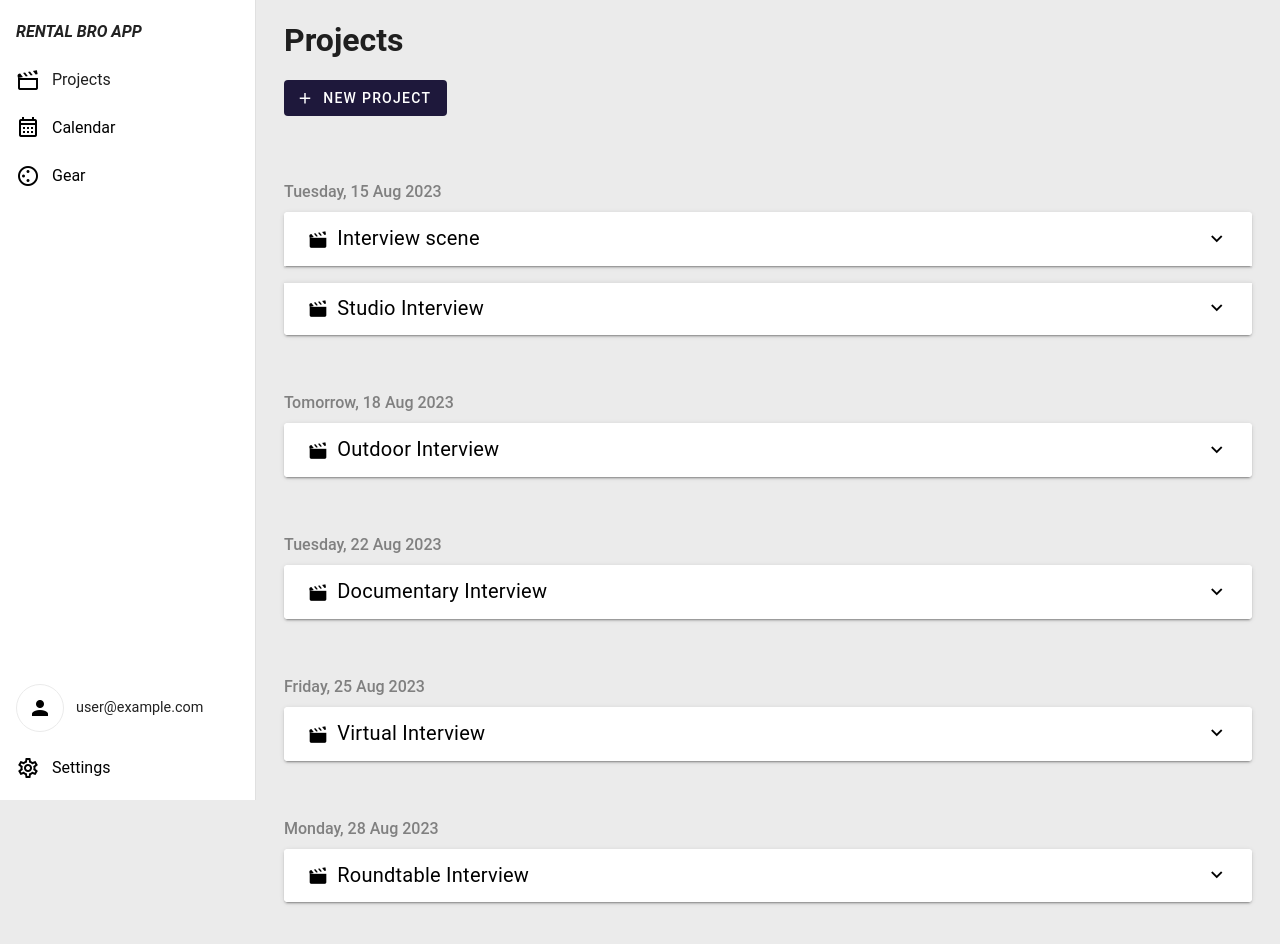
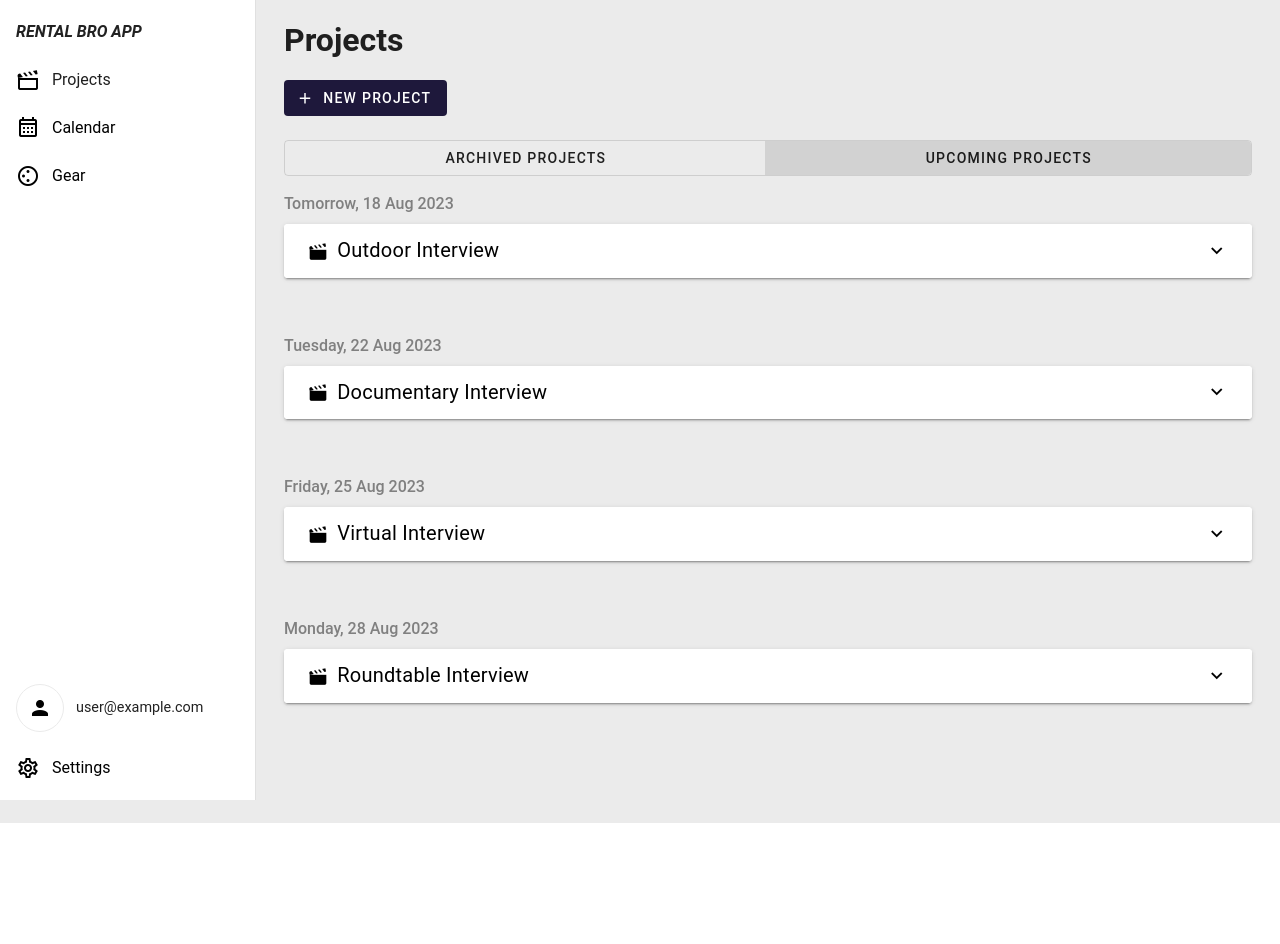
Before and after one commit to Teder-kedr/rental-bro-app, a Vue app: page /projects in a window 1280 px wide. Shown: the top 944 px of the page. After the commit the page ends 823 px from the top, so only its background shows below. Built offline with nearby package versions, Linux system fonts and the light colour scheme; no server answers; sample sign-in values are in the browser's storage.

Commit message:
improved styles

```diff
--- a/src/components/gear/GearList.vue
+++ b/src/components/gear/GearList.vue
@@ -1,7 +1,7 @@
 <template>
   <v-container class="pa-0">
     <v-btn
-      class="mb-6"
+      class="mb-4"
       flat
       color="primary"
       prepend-icon="mdi-plus"
--- a/src/components/projects/ProjectsList.vue
+++ b/src/components/projects/ProjectsList.vue
@@ -1,8 +1,23 @@
 <template>
   <div class="pb-12">
-    <template v-if="projects.length">
-      <div v-for="dateString of sortedDates" :key="dateString">
-        <p class="mt-12 my-date-text">
+    <v-btn-toggle
+      v-model="archiveFilter"
+      mandatory
+      density="compact"
+      border
+      style="width: 100%"
+      class="mb-4 d-flex"
+    >
+      <v-btn value="archived" variant="text" class="flex-grow-1">
+        {{ isScreenSmall ? "Archived" : "Archived projects" }}
+      </v-btn>
+      <v-btn value="upcoming" variant="text" class="flex-grow-1">
+        {{ isScreenSmall ? "Upcoming" : "Upcoming projects" }}
+      </v-btn>
+    </v-btn-toggle>
+    <template v-if="selectedList.length">
+      <div v-for="dateString of selectedList" :key="dateString" class="mb-12">
+        <p class="mt-2 my-date-text">
           {{ formatDateString(dateString) }}
         </p>
         <v-expansion-panels
@@ -26,7 +41,7 @@
 </template>
 
 <script>
-import { format, isToday, isTomorrow, parseISO } from "date-fns";
+import { format, isToday, isTomorrow, isYesterday, parseISO } from "date-fns";
 import { ru } from "date-fns/locale";
 import { getProjectsList } from "@/services/firestore";
 import ProjectCard from "./ProjectCard.vue";
@@ -39,6 +54,7 @@ export default {
     return {
       projects: [],
       expandedProjects: {},
+      archiveFilter: "upcoming",
     };
   },
   computed: {
@@ -59,6 +75,23 @@ export default {
         a.localeCompare(b)
       );
     },
+    datesUpcoming() {
+      return this.sortedDates.filter(
+        (dateString) => new Date(dateString).getDate() >= new Date().getDate()
+      );
+    },
+    datesArchived() {
+      return this.sortedDates.filter(
+        (dateString) => new Date(dateString).getDate() < new Date().getDate()
+      );
+    },
+    selectedList() {
+      if (this.archiveFilter === "archived") return this.datesArchived;
+      return this.datesUpcoming;
+    },
+    isScreenSmall() {
+      return !this.$vuetify.display.smAndUp;
+    },
   },
   methods: {
     formatDateString(str) {
@@ -74,6 +107,13 @@ export default {
       } else if (isTomorrow(date)) {
         return (
           (locale === ru ? "Завтра, " : "Tomorrow, ") +
+          format(date, "dd MMM yyyy", {
+            locale: locale,
+          })
+        );
+      } else if (isYesterday(date)) {
+        return (
+          (locale === ru ? "Вчера, " : "Yesterday, ") +
           format(date, "dd MMM yyyy", {
             locale: locale,
           })
--- a/src/views/ProjectsPage.vue
+++ b/src/views/ProjectsPage.vue
@@ -4,7 +4,7 @@
     <v-btn
       flat
       color="primary"
-      class="mb-4"
+      class="mb-6"
       to="new-project"
       prepend-icon="mdi-plus"
     >
```
